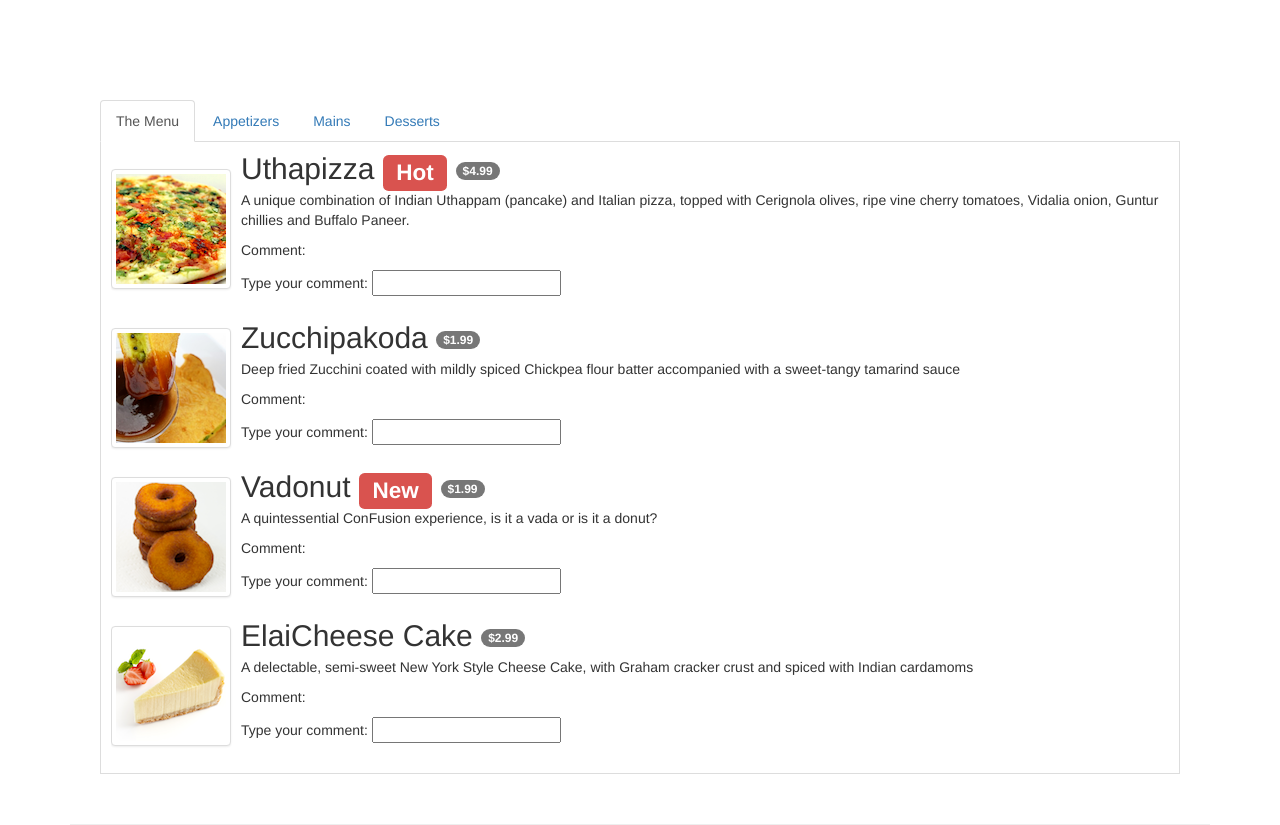
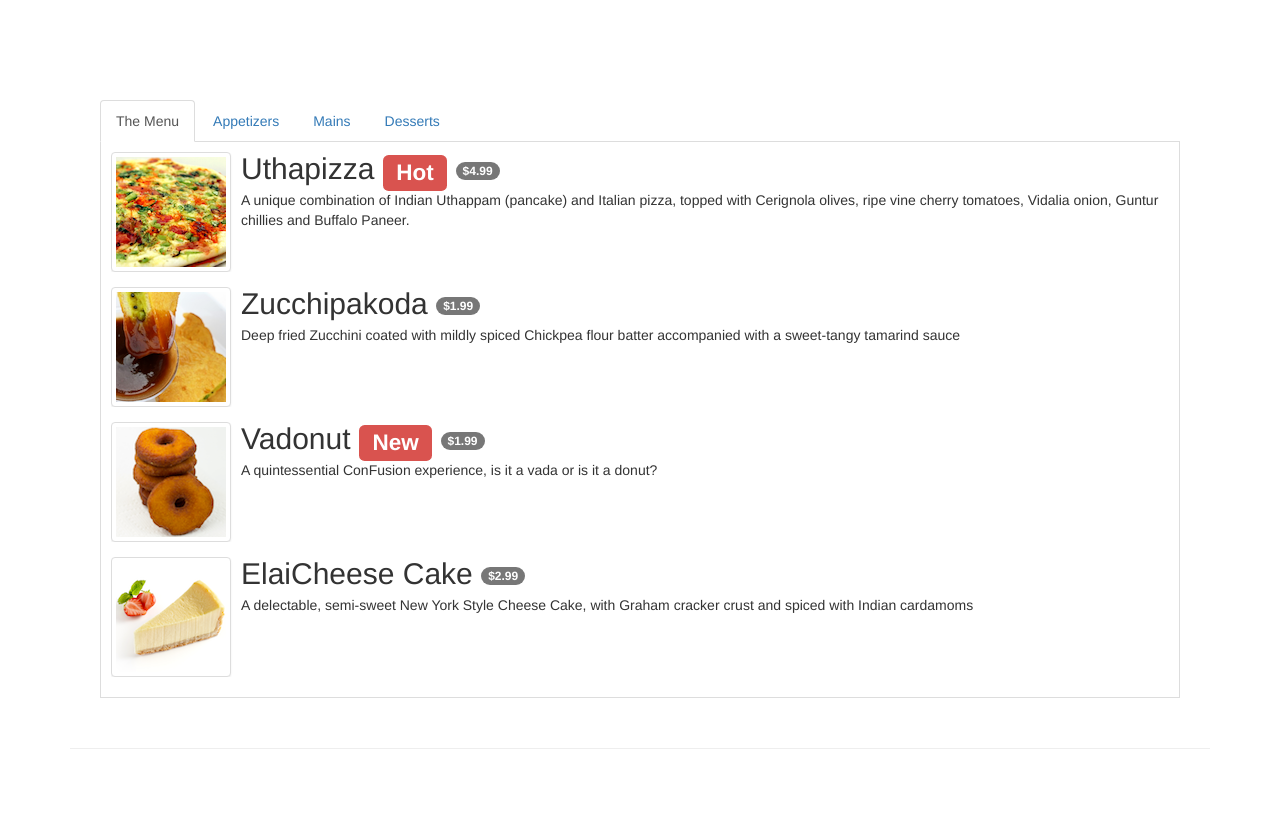
Before and after one commit to loganathan-s/angularjs-app, a website: page app/menu.html in a window 1280 px wide. After the commit the page ends 800 px from the top, so only its background shows below. Drawn offline with Linux system fonts and the light colour scheme.

Commit message:
Comment data binding removed

```diff
--- a/app/menu.html
+++ b/app/menu.html
@@ -68,9 +68,6 @@
                          <span class="label label-danger">{{dish.label}}</span>
                          <span class="badge">{{dish.price | currency}}</span></h2>
                         <p>{{dish.description}}</p>
-                        <p>Comment: {{dish.comment}}</p>
-                        <p>Type your comment:
-                         <input type="text" ng-model="dish.comment"></p>
                     </div>
                 </li>
             </ul></div>
```
